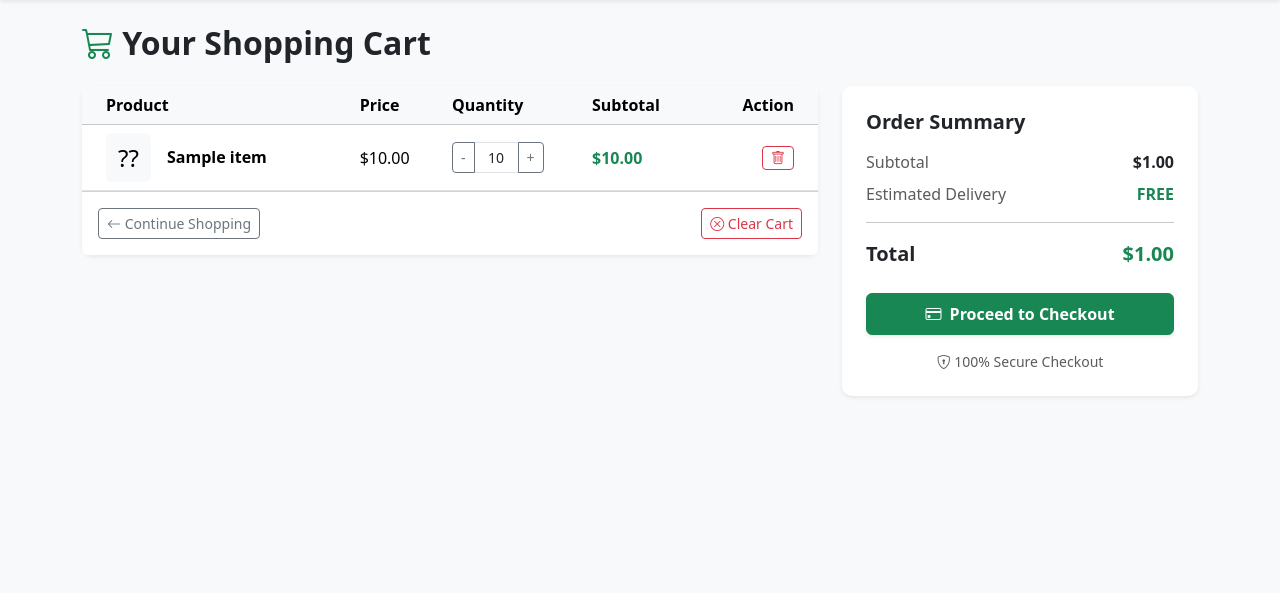
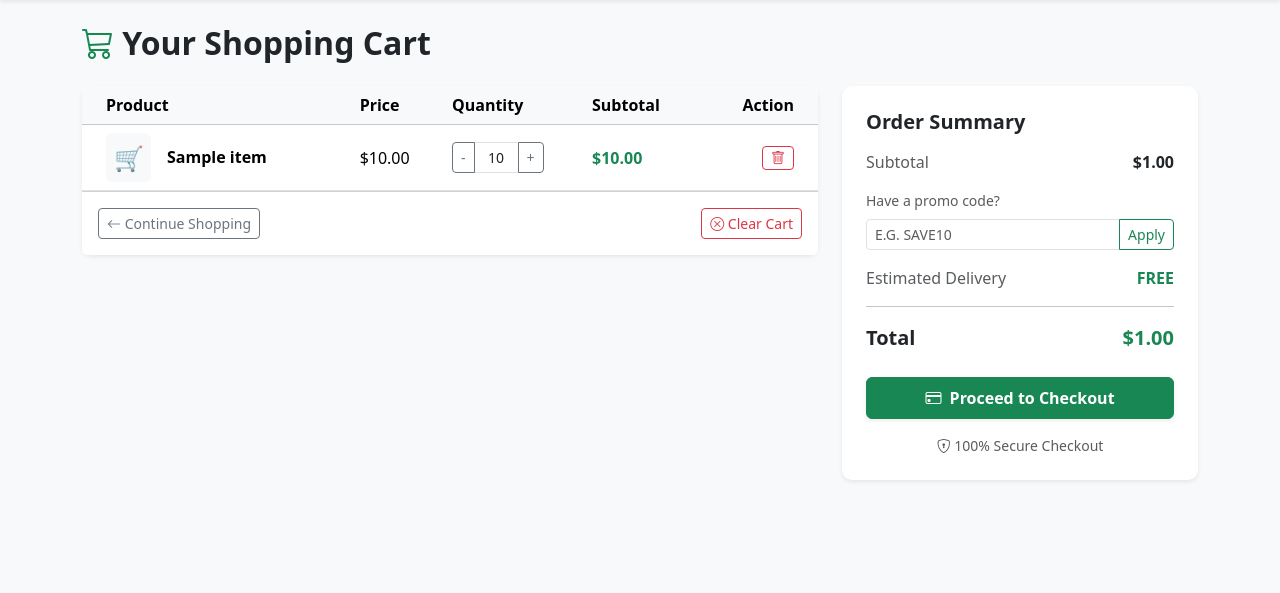
Before and after one commit to Katakam-Krupavathi/Grocery_Store, a Flask app: template app/templates/cart.html in a window 1280 px wide. Shown: the part 80-673 px from the top of the page. Run offline with Flask 3, Linux system fonts and the light colour scheme; the template is opened without the code that fills it: most values are stand-ins (such as "Sample title", 1, 10 or a date in 2020).

Commit message:
feat: add promo code UI with real-time discount calculation to cart page

```diff
--- a/app/templates/cart.html
+++ b/app/templates/cart.html
@@ -10,7 +10,7 @@
   <div class="row g-4">
     <!-- Cart Items Table -->
     <div class="col-lg-8">
-      <div class="card shadow-sm border-0">
+      <div class="card shadow-sm border-0 mb-4">
         <div class="card-body p-0">
           <div class="table-responsive">
             <table class="table table-hover align-middle mb-0">
@@ -28,7 +28,7 @@
                 <tr id="cart-row-{{ item.cart_item_id }}">
                   <td class="ps-4">
                     <div class="d-flex align-items-center gap-3">
-                      <div class="bg-light p-2 rounded text-center" style="font-size: 1.5rem; width: 45px;">??</div>
+                      <div class="bg-light p-2 rounded text-center" style="font-size: 1.5rem; width: 45px;">🛒</div>
                       <div>
                         <h6 class="mb-0 fw-semibold">{{ item.product_name or 'Product #' ~ item.product_id }}</h6>
                       </div>
@@ -72,8 +72,24 @@
           <h5 class="fw-bold mb-3">Order Summary</h5>
           <div class="d-flex justify-content-between mb-2">
             <span class="text-muted">Subtotal</span>
-            <span class="fw-semibold">${{ '%.2f'|format(total_amount) }}</span>
+            <span class="fw-semibold" id="summarySubtotal">${{ '%.2f'|format(total_amount) }}</span>
           </div>
+
+          <!-- Promo Code Input -->
+          <div class="my-3">
+            <label class="form-label small text-muted">Have a promo code?</label>
+            <div class="input-group input-group-sm">
+              <input type="text" id="couponInput" class="form-control text-uppercase" placeholder="e.g. SAVE10">
+              <button class="btn btn-outline-success" type="button" id="applyCouponBtn">Apply</button>
+            </div>
+            <small id="couponFeedback" class="d-block mt-1"></small>
+          </div>
+
+          <div id="discountRow" class="d-flex justify-content-between mb-2 text-success d-none">
+            <span>Discount (<span id="discountPercent">0</span>%)</span>
+            <span class="fw-semibold" id="discountAmount">-$0.00</span>
+          </div>
+
           <div class="d-flex justify-content-between mb-2">
             <span class="text-muted">Estimated Delivery</span>
             <span class="text-success fw-semibold">FREE</span>
@@ -81,7 +97,7 @@
           <hr>
           <div class="d-flex justify-content-between mb-4">
             <span class="fs-5 fw-bold">Total</span>
-            <span class="fs-5 fw-bold text-success">${{ '%.2f'|format(total_amount) }}</span>
+            <span class="fs-5 fw-bold text-success" id="summaryTotal">${{ '%.2f'|format(total_amount) }}</span>
           </div>
 
           <div id="checkoutAlert" class="alert alert-danger d-none" role="alert"></div>
@@ -115,6 +131,9 @@
 
 {% block extra_scripts %}
 <script>
+  let appliedCouponCode = "";
+  const initialSubtotal = {{ total_amount or 0.0 }};
+
   function getAuthHeaders() {
     const token = localStorage.getItem('access_token');
     const headers = { 'Content-Type': 'application/json' };
@@ -122,6 +141,45 @@
       headers['Authorization'] = `Bearer ${token}`;
     }
     return headers;
+  }
+
+  // Handle Apply Coupon
+  const applyCouponBtn = document.getElementById('applyCouponBtn');
+  if (applyCouponBtn) {
+    applyCouponBtn.addEventListener('click', async function() {
+      const code = document.getElementById('couponInput').value.trim().toUpperCase();
+      const feedback = document.getElementById('couponFeedback');
+      if (!code) return;
+
+      try {
+        const res = await fetch('/api/cart/apply-coupon', {
+          method: 'POST',
+          headers: getAuthHeaders(),
+          body: JSON.stringify({ code })
+        });
+        const data = await res.json();
+        if (res.ok) {
+          appliedCouponCode = code;
+          const discountPct = data.coupon.discount_percent;
+          const discountVal = (initialSubtotal * (discountPct / 100)).toFixed(2);
+          const newTotal = Math.max(0, (initialSubtotal - discountVal)).toFixed(2);
+
+          document.getElementById('discountRow').classList.remove('d-none');
+          document.getElementById('discountPercent').textContent = discountPct;
+          document.getElementById('discountAmount').textContent = `-$${discountVal}`;
+          document.getElementById('summaryTotal').textContent = `$${newTotal}`;
+
+          feedback.className = 'text-success small d-block mt-1';
+          feedback.textContent = `Promo code '${code}' applied successfully!`;
+        } else {
+          feedback.className = 'text-danger small d-block mt-1';
+          feedback.textContent = data.msg || 'Invalid promo code';
+        }
+      } catch (e) {
+        feedback.className = 'text-danger small d-block mt-1';
+        feedback.textContent = 'Error verifying coupon';
+      }
+    });
   }
 
   // Handle Remove Item
@@ -220,14 +278,14 @@
       try {
         const res = await fetch('/api/orders/', {
           method: 'POST',
-          headers: getAuthHeaders()
+          headers: getAuthHeaders(),
+          body: JSON.stringify({ coupon_code: appliedCouponCode })
         });
 
         const data = await res.json();
 
         if (res.ok) {
           showToast('Order created! Redirecting to payment...');
-          // If checkout url exists, redirect to payment/order details
           if (data.checkout_url) {
             window.location.href = data.checkout_url;
           } else {
```
